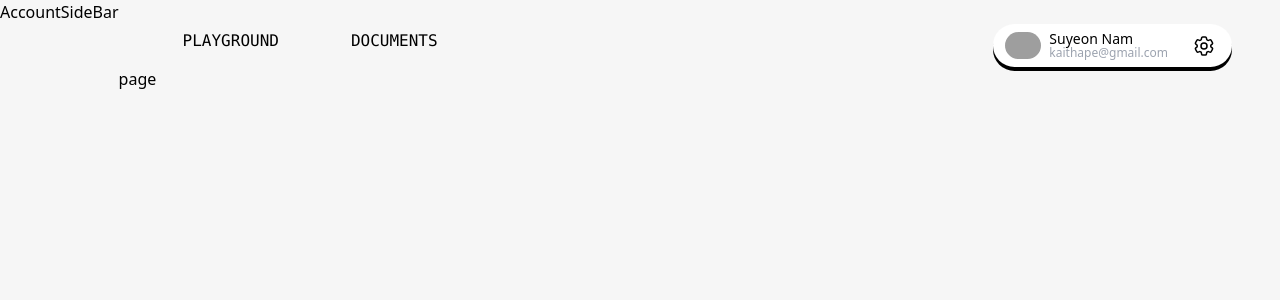
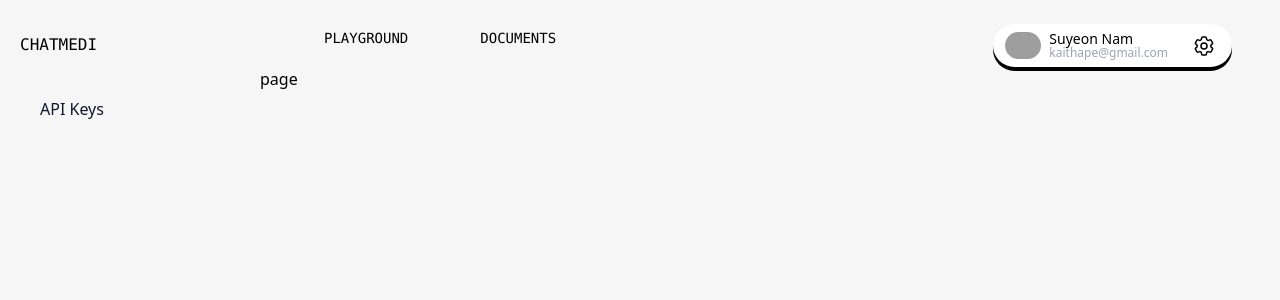
Before and after one commit to mori8/chatmedi, a Next.js app: page /account in a window 1280 px wide. Shown: the top 300 px of the page. Built offline with nearby package versions, Linux system fonts and the light colour scheme; grey boxes are pictures that could not be loaded.

Commit message:
style: AccountSideBar UI

```diff
--- a/src/app/account/AccountSideBar.tsx
+++ b/src/app/account/AccountSideBar.tsx
@@ -1,9 +1,43 @@
-import React from 'react'
+"use client";
 
-type Props = {}
+import { useState, useEffect } from "react";
+import { usePathname } from "next/navigation";
+import classNames from "classnames";
+
+type Props = {};
 
 export default function AccountSideBar({}: Props) {
+  const [nosSelected, setNosSelected] = useState(-1);
+  const pathname = usePathname();
+  const menuItems = [{ index: 0, name: "API Keys", href: "/account/api-key" }];
+
+  useEffect(() => {
+    const index = menuItems.findIndex((item) => item.href === pathname);
+    setNosSelected(index);
+  }, [pathname]);
+
   return (
-    <div className=''>AccountSideBar</div>
-  )
+    <div className="w-[260px] p-5 pt-8 flex flex-col gap-8">
+      <div>
+        <div className="">
+          <span className="font-mono">CHATMEDI</span>
+        </div>
+      </div>
+      {menuItems.map((item, index) => (
+        <div
+          key={index}
+          className={
+            classNames(
+              "flex flex-row gap-4 rounded-full hover:bg-white px-5 py-2",
+              {
+                "bg-white": index === nosSelected,
+              }
+            ) + " cursor-pointer"
+          }
+        >
+          <span className="text-slate-900">{item.name}</span>
+        </div>
+      ))}
+    </div>
+  );
 }
--- a/src/app/components/Navigation.tsx
+++ b/src/app/components/Navigation.tsx
@@ -30,7 +30,7 @@ export default function Navigation({}: Props) {
 
   return (
     <div className="z-10 w-full pt-6 px-12 flex justify-between">
-      <ul className="flex flex-row gap-10">
+      <ul className="flex flex-row gap-10 text-sm">
         {tabList.map((tab, index) => (
           <li key={index} className="rounded-full hover:bg-white px-4 py-1">
             <Link href={tab.path}>
```
